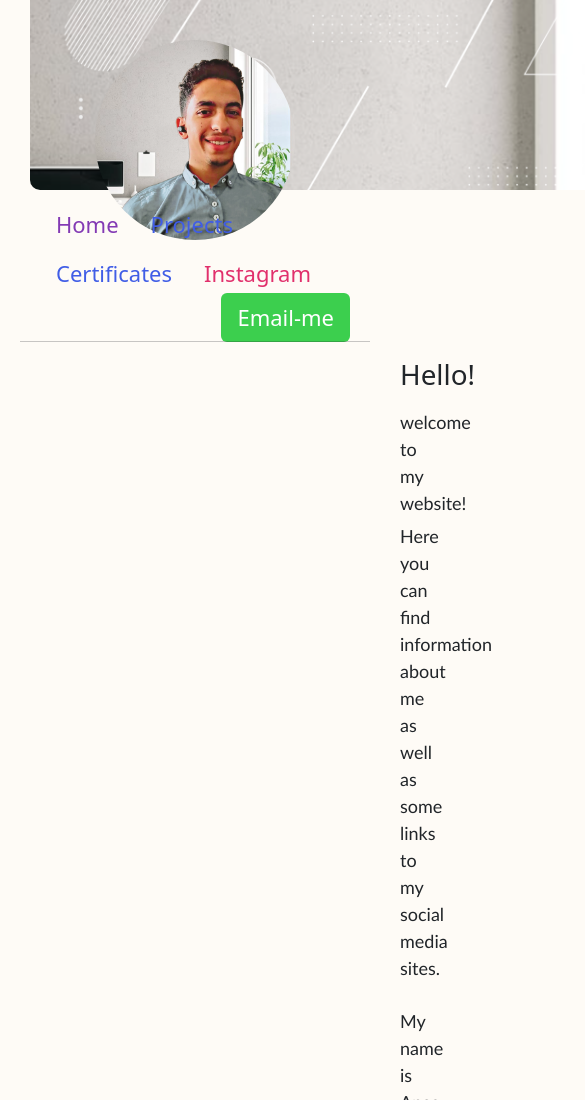
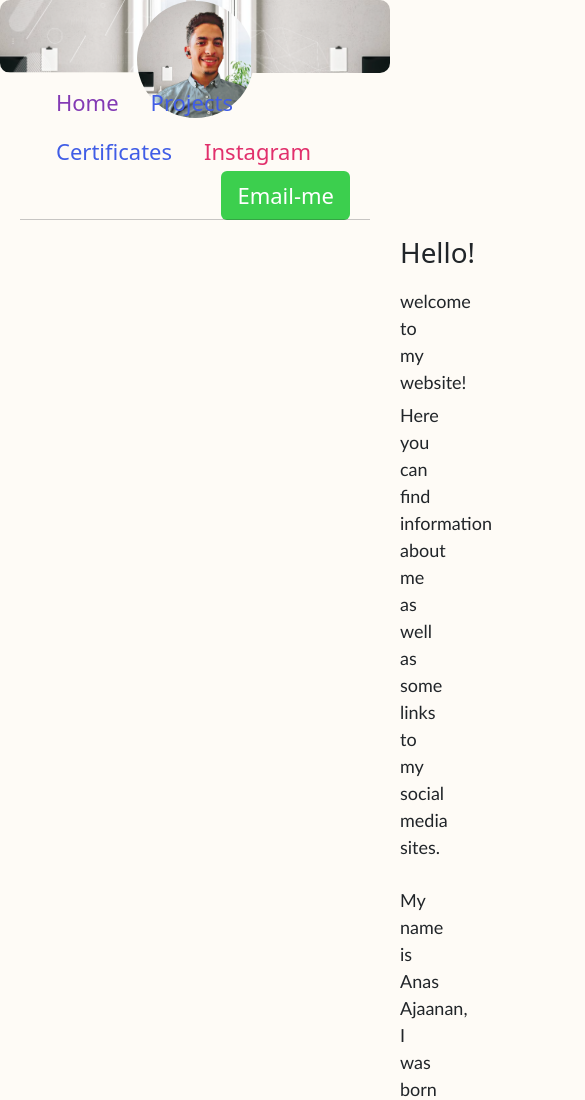
Before and after one commit to anassajaanan/Anas-Ajaanan, a plain HTML site: page index.html in a window 390 px wide. Shown: the top 1100 px of the page, 585 px wide, since content can reach past the window. Drawn offline with nearby package versions, Linux system fonts and the light colour scheme; a script that the page names is missing.

Commit message:
fourth commit

```diff
--- a/styles.css
+++ b/styles.css
@@ -1,7 +1,12 @@
 body {
   margin: 0px;
   background-color: #FEFBF6;
+
 }
+
+
+
+
 .cover {
   width: 96.25rem;
   height: 12.5rem;
@@ -12,6 +17,16 @@ body {
   margin-right: 1.875rem;
   margin-top: -0.625rem;
 }
+@media only screen and (max-width: 600px) {
+  .cover {
+    max-width: 100%;
+    height: auto;
+    margin: 0 auto;
+
+  }
+}
+
+
 .profile {
   width: 200px;
   height: 200px;
@@ -20,6 +35,16 @@ body {
   margin-right: auto;
   display: block;
   margin-top: -150px;
+}
+@media only screen and (max-width: 600px) {
+  .profile {
+
+  max-width: 30%;
+  height: auto;
+  display: block;
+  margin: 0 auto;
+  margin-top: -4.5rem;
+  }
 }
 hr.myhrline{
   margin-left: 20px;
```
